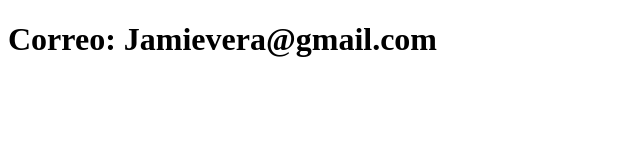
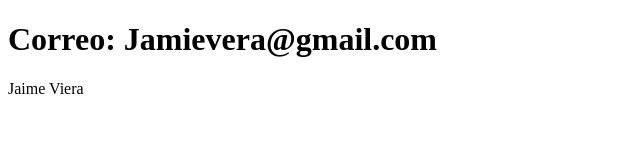
Before and after one commit to JaimeVi/sistema-registro, a plain HTML site: page contacto.html in a window 1280 px wide. Shown: the full height of the page, 0-640 px from the left. Drawn offline with Linux system fonts and the light colour scheme.

Commit message:
Actualiza el contacto

```diff
--- a/contacto.html
+++ b/contacto.html
@@ -9,7 +9,7 @@
         <h1>Correo: Jamievera@gmail.com</h1>
 
 
-
+<p>Jaime Viera</p>
 
 </body>
 </html>
```
